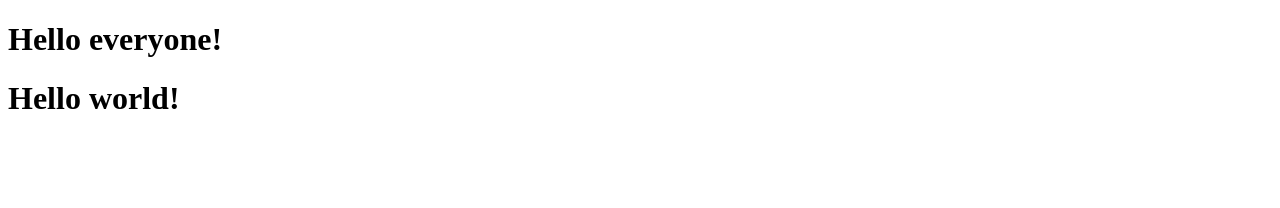
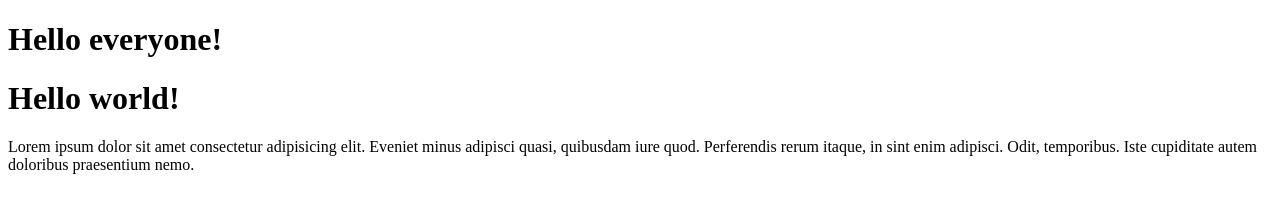
Before and after one commit to YevhenYevhen/test, a plain HTML site: page index.html in a window 1280 px wide. Drawn offline with Linux system fonts and the light colour scheme; no server answers.

Commit message:
Added a paragraph

```diff
--- a/index.html
+++ b/index.html
@@ -10,5 +10,6 @@
 <body>
     <h1>Hello everyone!</h1>
     <h1>Hello world!</h1>
+    <p>Lorem ipsum dolor sit amet consectetur adipisicing elit. Eveniet minus adipisci quasi, quibusdam iure quod. Perferendis rerum itaque, in sint enim adipisci. Odit, temporibus. Iste cupiditate autem doloribus praesentium nemo.</p>
 </body>
 </html>
```
